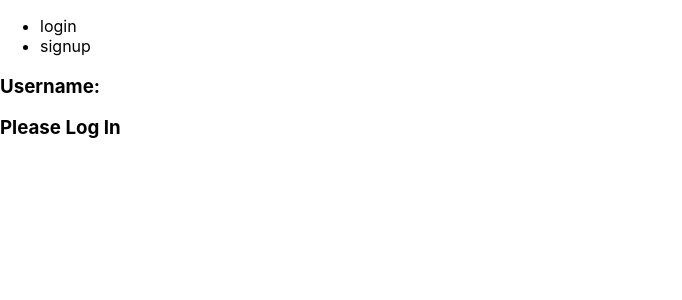
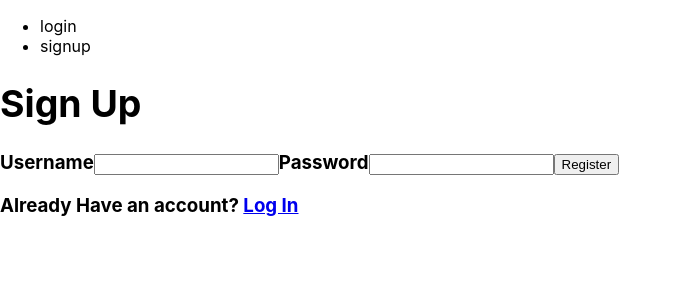
Before and after one commit to codefordenver/gsn, a React (Create React App) app in the folder frontend/: page /register in a window 1280 px wide. Shown: the top 300 px of the page, without its empty margins (0-682 px from the left). Built offline with nearby package versions, Linux system fonts and the light colour scheme.

Commit message:
Implement Routes / refactor

```diff
--- a/frontend/src/App.js
+++ b/frontend/src/App.js
@@ -1,109 +1,49 @@
 import React, { Component } from 'react';
 import Nav from 'components/Nav';
+import HomePage from 'components/HomePage';
 import LoginForm from 'components/LoginForm';
 import SignupForm from 'components/SignupForm';
 import District from 'components/District';
-import {getUserState, loginUser, signupUser} from 'services/authServices';
 import {connect} from 'react-redux'
 import * as userActions from 'globalState/user/UserActions';
-import { Switch, Route } from 'react-router-dom'
+import {Switch, Route, Router} from 'react-router-dom';
+import PrivateRoute from './PrivateRoute';
+import { history } from 'utils/history';
 
 class App extends Component {
-  constructor(props) {
-    super(props);
-    this.state = {
-    displayed_form: '',
-    hasToken: localStorage.getItem('token') ? true : false,
-    };
+
+  componentWillMount() {
+    const {setUserState} = this.props;
+    setUserState();
   }
 
-  componentDidMount() {
-    if (this.state.hasToken) {
-      getUserState()
-        .then(json => {
-          console.log('getUserState', json);
-          const {setUsername, setIsLoggedIn} = this.props;
-          setUsername(json.username);
-          setIsLoggedIn(true);
-        });
-    }
-  }
+  render() {
+    const { username, isLoggedIn, loading } = this.props;
+    if (loading) return <h1>Loading...</h1>
 
-  handle_login = (e, data) => {
-    e.preventDefault();
-
-    loginUser(data)
-    .then(json => {
-      localStorage.setItem('token', json.token);
-
-      const {authSuccess} = this.props;
-      authSuccess({
-          token: json.token,
-          username: json.user.username
-      });
-
-      this.setState({
-        displayed_form: '',
-      });
-    });
-  };
-
-  handle_signup = (e, data) => {
-    e.preventDefault();
-    signupUser(data)
-      .then(json => {
-        localStorage.setItem('token', json.token);
-        this.setState({
-          logged_in: true,
-          displayed_form: '',
-          username: json.username
-        });
-      });
-  };
-
-  display_form = form => {
-    this.setState({
-      displayed_form: form
-    });
-  };
-
-  render() {
-    const { username, isLoggedIn } = this.props;
-
-    let form;
-    switch (this.state.displayed_form) {
-      case 'login':
-        form = <LoginForm handle_login={this.handle_login} />;
-        break;
-      case 'signup':
-        form = <SignupForm handle_signup={this.handle_signup} />;
-        break;
-      default:
-        form = null;
-    }
-
-    return (
+    else return (
+      <Router history={history}>
         <div className="BaseComponent">
           <Nav
             display_form={this.display_form}
           />
-        {form}
+
           <h3>
+            {isLoggedIn && <p>Hello {username}</p>}
             <Switch>
-            <Route exact path='/' render={()=><p>rooot</p>} />
+              <PrivateRoute exact path='/' isLoggedIn={isLoggedIn} component={HomePage} />
+              <Route path='/login' component={LoginForm} />
+              <Route path='/register' component={SignupForm} />
+              <PrivateRoute path='/districts' isLoggedIn={isLoggedIn} component={District} />
               <Route path='/testpath/:testparam' render={(props)=>{
                 console.log({props});
                 const {testparam} = props.match.params;
                 return <p>testpath worked: {testparam}</p>;
               }} />
             </Switch>
-          <p>Username: {username}</p>
-          {isLoggedIn
-            ? null
-            : 'Please Log In'}
           </h3>
-        {isLoggedIn ? <District /> : null}
          </div>
+       </Router>
     );
   }
 }
@@ -114,11 +54,11 @@ const mapStateToProps = state => {
   return {
     username: user.get('username'),
     isLoggedIn: user.get('isLoggedIn'),
+    loading: user.get('loading'),
   }
 }
 
 export default connect(mapStateToProps,{
-  authSuccess: userActions.authSuccess,
-  setUsername: userActions.setUsername,
-  setIsLoggedIn: userActions.setIsLoggedIn,
+  setLoading: userActions.setLoading,
+  setUserState: userActions.setUserState,
 })(App);
--- /dev/null
+++ b/frontend/src/PrivateRoute.js
@@ -0,0 +1,20 @@
+import React from 'react';
+import { Route, Redirect } from 'react-router-dom';
+import PropTypes from 'prop-types';
+
+const PrivateRoute = ({ component: Component, isLoggedIn, ...rest }) => {
+  return (
+  <Route {...rest} render={props => (
+        isLoggedIn
+            ? <Component {...props} />
+            : <Redirect to={{ pathname: '/login', state: { from: props.location } }} />
+    )}
+   />
+)
+};
+
+PrivateRoute.propTypes={
+    component: PropTypes.func,
+}
+
+export default PrivateRoute;
--- /dev/null
+++ b/frontend/src/components/HomePage.js
@@ -0,0 +1,9 @@
+import React from 'react';
+import {Link} from 'react-router-dom';
+
+export default (props) => (
+  <div>
+    <h1>HomePage</h1>
+    <Link to='/districts'>Districts</Link>
+  </div>
+);
--- a/frontend/src/components/LoginForm.js
+++ b/frontend/src/components/LoginForm.js
@@ -1,48 +1,51 @@
 import React from 'react';
-import PropTypes from 'prop-types';
+// import PropTypes from 'prop-types';
+import {Link} from 'react-router-dom';
+import {connect} from 'react-redux';
+import * as userActions from 'globalState/user/UserActions';
 
 class LoginForm extends React.Component {
-  state = {
+  state = {user: {
     username: '',
-    password: ''
-  };
+    password: '',
+    submitted: false,
+  }};
 
-  handle_change = e => {
-    const name = e.target.name;
-    const value = e.target.value;
-    this.setState(prevstate => {
-      const newState = { ...prevstate };
-      newState[name] = value;
-      return newState;
-    });
-  };
+  handleChange = (event) => {
+      event.preventDefault();
+      const {name, value} = event.target;
+      this.setState({user: {...this.state.user, [name]: value}});
+  }
 
   render(){
+    const { user: {username, password}, submitted } = this.state;
+    const {loading, logIn} = this.props;
     return (
-      <form onSubmit={e => this.props.handle_login(e, this.state)}>
-        <h4>Log In</h4>
-        <label htmlFor="username">Username</label>
-        <input
-          type="text"
-          name="username"
-          value={this.state.username}
-          onChange={this.handle_change}
-        />
-        <label htmlFor="password">Password</label>
-        <input
-          type="password"
-          name="password"
-          value={this.state.password}
-          onChange={this.handle_change}
-        />
-        <input type="submit" />
-      </form>
+        <div>
+          <h1>Log In</h1>
+          <label htmlFor="username">Username</label>
+
+          <input onChange={this.handleChange}
+            type='text' className={`form-control username${submitted && !username ? ' is-invalid' : ''}`}
+            name='username' value={username}
+            disabled={loading} />
+
+          <label htmlFor="password">Password</label>
+
+          <input onChange={this.handleChange}
+            type='password'
+            className={`form-control password${submitted && !password ? ' is-invalid' : ''}`}
+            name='password'
+            value={password}
+            disabled={loading} />
+
+          <input type="button" onClick={()=>logIn({username, password})} disabled={loading} value="Log In" />
+          {loading && <p>Loading...</p>}
+
+          <p>No account? <Link to='/register'>Register</Link></p>
+        </div>
     );
   }
 }
 
-export default LoginForm;
-
-LoginForm.propTypes = {
-  handle_login: PropTypes.func.isRequired
-};
+export default connect(({user})=>({loading: user.get('loading')}), {logIn:userActions.logIn})(LoginForm);
--- a/frontend/src/components/SignupForm.js
+++ b/frontend/src/components/SignupForm.js
@@ -1,48 +1,51 @@
 import React from 'react';
-import PropTypes from 'prop-types';
+// import PropTypes from 'prop-types';
+import {Link} from 'react-router-dom';
+import {connect} from 'react-redux';
+import * as userActions from 'globalState/user/UserActions';
 
 class SignupForm extends React.Component {
-  state = {
+  state = {user: {
     username: '',
-    password: ''
-  };
+    password: '',
+    submitted: false,
+  }};
 
-  handle_change = e => {
-    const name = e.target.name;
-    const value = e.target.value;
-    this.setState(prevstate => {
-      const newState = { ...prevstate };
-      newState[name] = value;
-      return newState;
-    });
-  };
+  handleChange = (event) => {
+      event.preventDefault();
+      const {name, value} = event.target;
+      this.setState({user: {...this.state.user, [name]: value}});
+  }
 
   render() {
+    const { user: {username, password}, submitted } = this.state;
+    const {loading, register} = this.props;
     return (
-      <form onSubmit={e => this.props.handle_signup(e, this.state)}>
-        <h4>Sign Up</h4>
-        <label htmlFor="username">Username</label>
-        <input
-          type="text"
-          name="username"
-          value={this.state.username}
-          onChange={this.handle_change}
-        />
-        <label htmlFor="password">Password</label>
-        <input
-          type="password"
-          name="password"
-          value={this.state.password}
-          onChange={this.handle_change}
-        />
-        <input type="submit" />
-      </form>
+      <div>
+        <h1>Sign Up</h1>
+          <label htmlFor="username">Username</label>
+
+          <input onChange={this.handleChange}
+            type='text' className={`form-control username${submitted && !username ? ' is-invalid' : ''}`}
+            name='username' value={username}
+            disabled={loading} />
+
+          <label htmlFor="password">Password</label>
+
+          <input onChange={this.handleChange}
+            type='password'
+            className={`form-control password${submitted && !password ? ' is-invalid' : ''}`}
+            name='password'
+            value={password}
+            disabled={loading} />
+
+          <input type="button" onClick={()=>register({username, password})} disabled={loading} value="Register" />
+          {loading && <p>Loading...</p>}
+
+          <p>Already Have an account? <Link to='/login'>Log In</Link></p>
+      </div>
     );
   }
 }
 
-export default SignupForm;
-
-SignupForm.propTypes = {
-  handle_signup: PropTypes.func.isRequired
-};
+export default connect(({user})=>({loading: user.get('loading')}), {register:userActions.register})(SignupForm);
--- a/frontend/src/globalState/user/UserActions.js
+++ b/frontend/src/globalState/user/UserActions.js
@@ -8,6 +8,9 @@ import {
 } from './UserConstants';
 
 import {createAction} from 'utils/ActionUtils';
+import {getUserState, loginUser, signupUser} from 'services/authServices';
+
+import { history } from 'utils/history';
 
 export const setToken = createAction(SET_TOKEN);
 export const setUsername = createAction(SET_USERNAME);
@@ -16,9 +19,58 @@ export const setIsLoggedIn = createAction(SET_IS_LOGGED_IN);
 export const setError = createAction(SET_ERROR);
 export const clearError = createAction(CLEAR_ERROR);
 
+
+export const setUserState = () => (dispatch) => {
+  dispatch(authRequest());
+  getUserState()
+    .then(json => {
+      dispatch(setUsername(json.username));
+      dispatch(setIsLoggedIn(true));
+      dispatch(setLoading(false));
+    }).catch(error=>{
+      console.error(error);
+      dispatch(authError(error));
+    });
+
+}
+
+export const logIn = ({username, password, path='/'}) => (dispatch) => {
+  dispatch(authRequest());
+  loginUser({username, password})
+  .then(json => {
+    dispatch(
+      authSuccess({
+          token: json.token,
+          username: json.user.username
+      })
+    );
+    history.push(path);
+  }).catch(error=>{
+    console.error(error);
+    dispatch(setLoading(false));
+  });
+};
+
+export const register = ({username, password}) => dispatch => {
+  dispatch(setLoading(true));
+  signupUser({username, password})
+    .then(json => {
+      dispatch(
+        authSuccess({
+            token: json.token,
+            username: json.user.username
+        })
+      );
+    }).catch(error=>{
+      console.error(error);
+      dispatch(setLoading(false));
+    });
+};
+
 export const logOut = () => (dispatch) => {
   localStorage.removeItem('token');
   dispatch(setIsLoggedIn(false));
+  dispatch(setUsername(null));
 };
 
 export const authRequest = () => (dispatch) => {
@@ -36,5 +88,6 @@ export const authSuccess = ({username, token}) => (dispatch) => {
 
 export const authError = error => (dispatch) => {
   dispatch(setLoading(false));
+  dispatch(logOut());
   dispatch(setError(error));
 }
--- a/frontend/src/globalState/user/UserReducer.js
+++ b/frontend/src/globalState/user/UserReducer.js
@@ -12,7 +12,7 @@ const initialState = fromJS({
   token: null,
   isLoggedIn: false,
   username: null,
-  loading: false,
+  loading: true,
   error: null
 });
 
--- a/frontend/src/index.js
+++ b/frontend/src/index.js
@@ -5,14 +5,11 @@ import "./index.css";
 import App from "./App";
 import * as serviceWorker from "./serviceWorker";
 import store from "./store";
-import { BrowserRouter } from 'react-router-dom';
 
 ReactDOM.render(
-  <BrowserRouter>
-    <Provider store={store}>
-      <App />
-    </Provider>
-  </BrowserRouter>
+  <Provider store={store}>
+    <App />
+  </Provider>
   ,
   document.getElementById("root")
 );
--- /dev/null
+++ b/frontend/src/utils/history.js
@@ -0,0 +1,3 @@
+import { createBrowserHistory } from 'history';
+
+export const history = createBrowserHistory();
```
Also changed, not shown: frontend/src/services/authServices.js (+16 -10 lines). Lines whose indentation alone changed are shown as unchanged.
